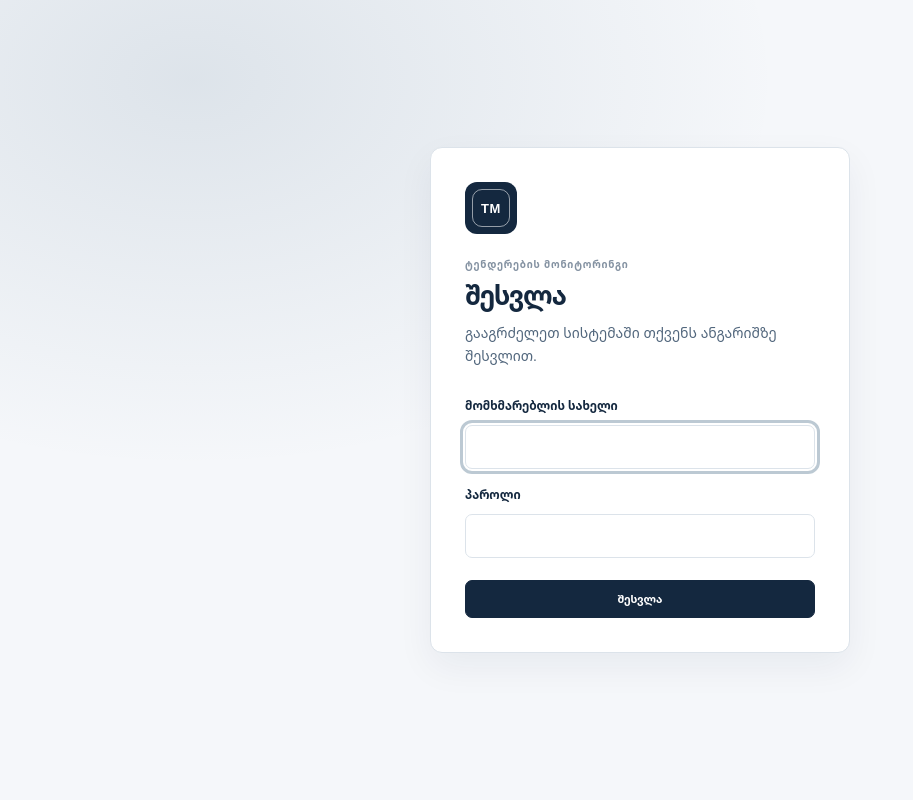
After one commit to grammaton88/tender-monitor, a Flask app: template templates/login.html in a window 1280 px wide. The commit adds this page. Shown: the whole page, without its empty margins (0-913 px from the left). Run offline with Flask 3, Linux system fonts and the light colour scheme; the template is opened without the code that fills it, so the values that code supplies are empty.

Commit message:
Add files via upload

```diff
--- a/app.py
+++ b/app.py
@@ -10,6 +10,7 @@ import tempfile
 import time
 from datetime import datetime
 from pathlib import Path
+from urllib.parse import urlsplit
 from zoneinfo import ZoneInfo
 
 import requests
@@ -581,28 +582,63 @@ def require_dashboard_authentication():
     expected_password = os.environ.get("DASHBOARD_PASSWORD")
     if os.environ.get("VERCEL") and not os.environ.get("SECRET_KEY"):
         abort(503, description="Set SECRET_KEY in the Vercel project environment")
-    if (
-        os.environ.get("VERCEL")
-        or expected_username
-        or expected_password
-    ):
+    auth_enabled = bool(os.environ.get("VERCEL") or expected_username or expected_password)
+    if auth_enabled:
         if not expected_username or not expected_password:
             abort(503, description="Dashboard authentication is not configured")
-        supplied = request.authorization
-        if (
-            not supplied
-            or not hmac.compare_digest(supplied.username or "", expected_username)
-            or not hmac.compare_digest(supplied.password or "", expected_password)
-        ):
-            return (
-                "Authentication required",
-                401,
-                {"WWW-Authenticate": 'Basic realm="Tender Monitor"'},
-            )
     if "csrf_token" not in session:
         import secrets
 
         session["csrf_token"] = secrets.token_urlsafe(32)
+    if (
+        auth_enabled
+        and request.endpoint not in ("login", "static")
+        and not session.get("authenticated")
+    ):
+        return redirect(url_for("login", next=request.full_path.rstrip("?")))
+
+
+def safe_redirect_target(target: str | None) -> str | None:
+    if not target or "\\" in target:
+        return None
+    parsed = urlsplit(target)
+    if parsed.scheme or parsed.netloc or not parsed.path.startswith("/") or parsed.path.startswith("//"):
+        return None
+    return target
+
+
+@app.route("/login", methods=["GET", "POST"])
+def login():
+    expected_username = os.environ.get("DASHBOARD_USERNAME")
+    expected_password = os.environ.get("DASHBOARD_PASSWORD")
+    if not expected_username or not expected_password:
+        abort(503, description="Dashboard authentication is not configured")
+
+    next_url = safe_redirect_target(request.values.get("next"))
+    if request.method == "POST":
+        supplied_username = request.form.get("username", "")
+        supplied_password = request.form.get("password", "")
+        if (
+            hmac.compare_digest(supplied_username, expected_username)
+            and hmac.compare_digest(supplied_password, expected_password)
+        ):
+            import secrets
+
+            session.clear()
+            session["authenticated"] = True
+            session["csrf_token"] = secrets.token_urlsafe(32)
+            return redirect(next_url or url_for("dashboard"))
+        return render_template("login.html", next_url=next_url, invalid_credentials=True), 401
+
+    if session.get("authenticated"):
+        return redirect(next_url or url_for("dashboard"))
+    return render_template("login.html", next_url=next_url, invalid_credentials=False)
+
+
+@app.route("/logout", methods=["POST"])
+def logout():
+    session.clear()
+    return redirect(url_for("login"))
 
 
 @app.before_request
@@ -621,6 +657,11 @@ def inject_common_data():
         "app_types": APP_TYPES,
         "cpv_options": CPV_OPTIONS,
         "csrf_token": session.get("csrf_token", ""),
+        "auth_enabled": bool(
+            os.environ.get("VERCEL")
+            or os.environ.get("DASHBOARD_USERNAME")
+            or os.environ.get("DASHBOARD_PASSWORD")
+        ),
         "config_remote": bool(
             os.environ.get("GITHUB_ACTIONS_TOKEN")
             and os.environ.get("GITHUB_REPOSITORY")
--- a/public/static/css/style.css
+++ b/public/static/css/style.css
@@ -280,6 +280,24 @@ input:focus-visible {
   color: rgba(255, 255, 255, 0.65);
   font-size: 11px;
   line-height: 1.6;
+}
+
+.logout-form {
+  margin-top: 12px;
+}
+
+.logout-button {
+  padding: 5px 0;
+  border: 0;
+  background: transparent;
+  color: rgba(255, 255, 255, 0.72);
+  font-size: 11px;
+  font-weight: 700;
+  cursor: pointer;
+}
+
+.logout-button:hover {
+  color: var(--paper);
 }
 
 .main-area {
@@ -1212,6 +1230,88 @@ h2 {
   color: var(--ink-soft);
 }
 
+.login-body {
+  display: grid;
+  min-height: 100vh;
+  place-items: center;
+  padding: 24px;
+  background:
+    radial-gradient(ellipse at 15% 10%, rgba(49, 88, 120, 0.12), transparent 38%),
+    var(--paper-muted);
+}
+
+.login-card {
+  width: min(100%, 420px);
+  padding: 34px;
+  border: 1px solid var(--line);
+  border-radius: 12px;
+  background: var(--paper);
+  box-shadow: var(--shadow);
+}
+
+.login-brand {
+  display: inline-flex;
+  margin-bottom: 22px;
+  padding: 7px;
+  border-radius: 12px;
+  background: var(--ink);
+  text-decoration: none;
+}
+
+.login-brand .brand-mark {
+  color: var(--paper);
+}
+
+.login-card .section-kicker {
+  margin-bottom: 5px;
+  color: var(--ink-faint);
+}
+
+.login-card h1 {
+  font-size: 26px;
+}
+
+.login-description {
+  margin: 8px 0 22px;
+  color: var(--ink-soft);
+}
+
+.login-form {
+  display: grid;
+  gap: 9px;
+}
+
+.login-form label {
+  margin-top: 7px;
+  font-size: 12px;
+  font-weight: 700;
+}
+
+.login-form input {
+  width: 100%;
+  min-height: 44px;
+  padding: 9px 11px;
+  border: 1px solid var(--line);
+  border-radius: 7px;
+  background: var(--paper);
+  color: var(--ink);
+}
+
+.login-form .primary-button {
+  width: 100%;
+  margin-top: 13px;
+}
+
+.login-error {
+  margin: 0 0 14px;
+  padding: 10px 12px;
+  border: 1px solid #e2b5b1;
+  border-radius: 7px;
+  background: #fff5f4;
+  color: #8d2b25;
+  font-weight: 600;
+}
+
 .visually-hidden {
   position: absolute;
   width: 1px;
--- /dev/null
+++ b/templates/login.html
@@ -0,0 +1,37 @@
+<!DOCTYPE html>
+<html lang="ka">
+  <head>
+    <meta charset="UTF-8">
+    <meta name="viewport" content="width=device-width, initial-scale=1">
+    <meta name="theme-color" content="#10243a">
+    <title>შესვლა | ტენდერების მონიტორინგი</title>
+    <link rel="preconnect" href="https://fonts.googleapis.com">
+    <link rel="preconnect" href="https://fonts.gstatic.com" crossorigin>
+    <link href="https://fonts.googleapis.com/css2?family=Noto+Sans+Georgian:wght@400;500;600;700;800&display=swap" rel="stylesheet">
+    <link rel="stylesheet" href="{{ url_for('static', filename='css/style.css', v='20261026-8') }}">
+  </head>
+  <body class="login-body">
+    <main class="login-card">
+      <a class="login-brand" href="{{ url_for('login') }}" aria-label="ტენდერების მონიტორინგი">
+        <span class="brand-mark" aria-hidden="true">TM</span>
+      </a>
+      <p class="section-kicker">ტენდერების მონიტორინგი</p>
+      <h1>შესვლა</h1>
+      <p class="login-description">გააგრძელეთ სისტემაში თქვენს ანგარიშზე შესვლით.</p>
+      {% if invalid_credentials %}
+        <p class="login-error" role="alert">მომხმარებლის სახელი ან პაროლი არასწორია.</p>
+      {% endif %}
+      <form class="login-form" action="{{ url_for('login') }}" method="post">
+        <input type="hidden" name="csrf_token" value="{{ csrf_token }}">
+        {% if next_url %}
+          <input type="hidden" name="next" value="{{ next_url }}">
+        {% endif %}
+        <label for="username">მომხმარებლის სახელი</label>
+        <input id="username" name="username" type="text" autocomplete="username" required autofocus>
+        <label for="password">პაროლი</label>
+        <input id="password" name="password" type="password" autocomplete="current-password" required>
+        <button class="primary-button" type="submit">შესვლა</button>
+      </form>
+    </main>
+  </body>
+</html>
```
Also changed, not shown: templates/base.html (+7 -1 lines), tests/test_app.py (+69 -13 lines), README.md.
